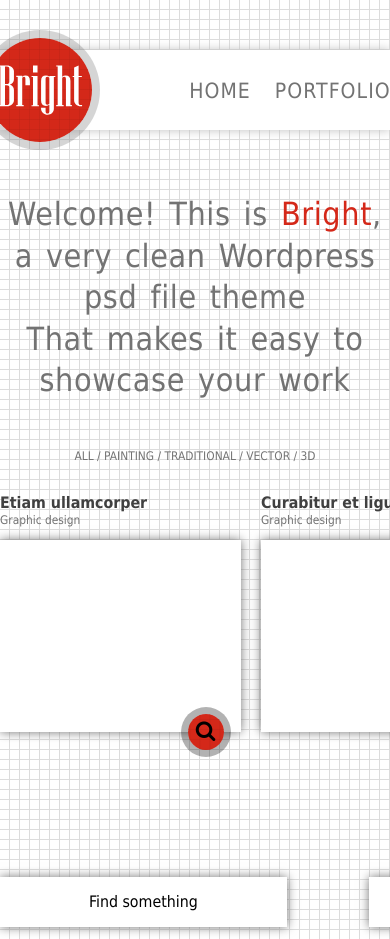
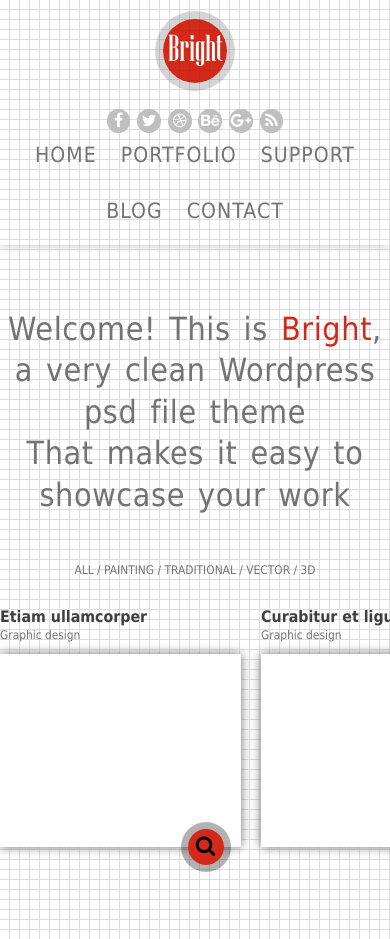
Before and after one commit to bahimy/brightw, a website: page src/html/index.html in a window 390 px wide. Shown: the top 939 px of the page. Drawn offline with nearby package versions, Linux system fonts and the light colour scheme; files that its build step writes are made by us from their sources; files whose address does not match are found by name.

Commit message:
Provides some responsivness in header section

```diff
--- a/src/html/index.html
+++ b/src/html/index.html
@@ -10,7 +10,7 @@
   <meta name="viewport" content="width=device-width, initial-scale=1.0">
 </head>
 
-<body class="l-body">
+<body>
   <header>
 
     <nav class="l-navbar">
--- a/src/scss/components/_inputs.scss
+++ b/src/scss/components/_inputs.scss
@@ -100,3 +100,11 @@
   margin: 0;
   width: 13%;
 }
+
+  /* Medias */
+
+@media screen and (max-width: 1100px) {
+  .button--social {
+    font-size: $text-epsilon;
+  }
+}
--- a/src/scss/components/_navigation.scss
+++ b/src/scss/components/_navigation.scss
@@ -55,6 +55,18 @@
   }
 }
 
+  /* medias */
+
+@media screen and (max-width: 1100px) {
+  .navmenu--header {
+    margin-right: 0;
+  }
+
+  .navmenu--header {
+    // background-color: blue;
+  }
+}
+
 
 
 
--- a/src/scss/layout/_layout.scss
+++ b/src/scss/layout/_layout.scss
@@ -1,10 +1,6 @@
 .l-root {
   height: 100%;
   background-image: url("../images/grill.png");
-}
-
-.l-body {
-  padding-top: 50px;
 }
 
 
@@ -17,10 +13,11 @@
   background-color: $color-canvas;
   box-shadow: 0px 0px 10px $color-faint;
   height: 80px;
+  margin-top: 80px;
 }
 
 .l-navbar__container {
-  width: 1024px;
+  max-width: 1024px;
   height: 80px;
   margin: 0 auto;
 }
@@ -32,6 +29,7 @@
 
 .l-navbar__logo {
   float: left;
+  display: block;
   margin-top: -20px;
   margin-left: -20px;
   width: 120px;
@@ -63,6 +61,43 @@
   float: right;
   margin-top: 0.7em;
 }
+
+  /* Medias */
+
+@media screen and (max-width: 1100px) {
+  .l-navbar {
+    // margin-top: 170px;
+    padding-top: 1px;
+    margin-top: 0;
+    height: auto;
+    background-color: transparent;
+  }
+
+  .l-navbar__container {
+    height: auto;
+    max-width: 1100;
+  }
+
+  .l-navbar__links {
+    margin: 0 auto;
+  }
+
+  .l-navbar__logo {
+    float: none;
+    margin: 0 auto;
+    margin-top: 10px;
+    width: 80px;
+    height: 80px;
+    background-size: 55px, auto, auto;
+  }
+
+  .l-buttons {
+    margin: 0;
+    float: none;
+    text-align: center;
+  }
+}
+
 
 
 
```
Also changed, not shown: build/css/index.css, build/index.html.
